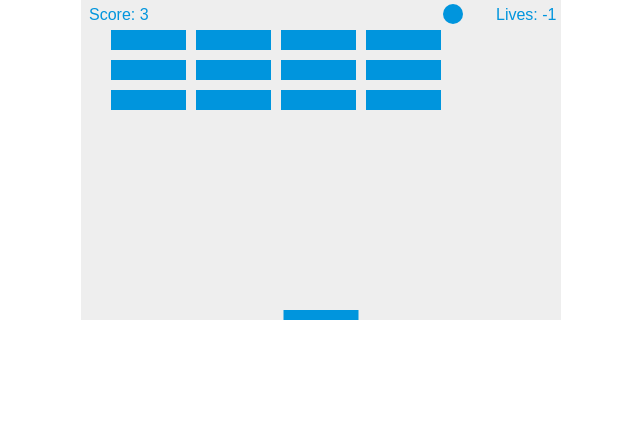
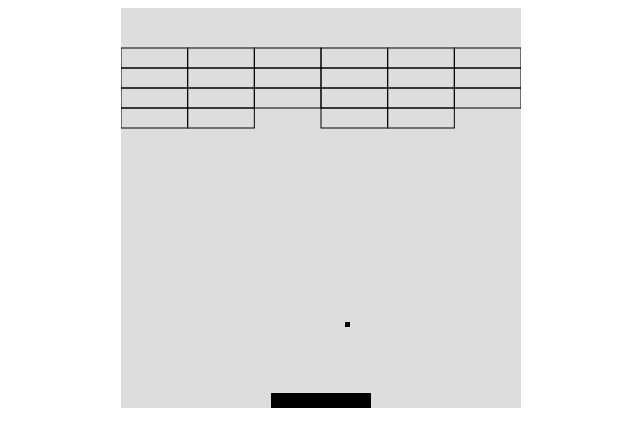
Before and after one commit to haranokengo/Javascript, a plain HTML site: page ブロック崩しゲーム(JavaScript)/index.html in a window 1280 px wide. Shown: the whole page, without its empty margins (319-959 px from the left). Drawn offline with Linux system fonts and the light colour scheme.

Commit message:
ブロック崩し改良版

```diff
--- a/ブロック崩しゲーム(JavaScript)/index.html
+++ b/ブロック崩しゲーム(JavaScript)/index.html
@@ -3,181 +3,325 @@
   <head>
     <meta charset="UTF-8" />
     <title>Gamedev Canvas Workshop</title>
-    <style>
+    <!-- <style>
       * {padding: 0; margin: 0; }
       Canvas { background: #eee; display: block; margin: 0 auto; }
-    </style>
+    </style> -->
   </head>
   <body>
-    <canvas id="myCanvas" width="480" height="320"></canvas>
+    <!-- <canvas id="myCanvas" width="480" height="320"></canvas> -->
     <script>
-      var canvas = document.getElementById("myCanvas");
-var ctx = canvas.getContext("2d");
-var ballRadius = 10;
-var x = canvas.width/2;
-var y = canvas.height-30;
-var dx = 2;
-var dy = -2;
-var paddleHeight = 10;
-var paddleWidth = 75;
-var paddleX = (canvas.width-paddleWidth)/2;
-var rightPressed = false;
-var leftPressed = false;
-var brickRowCount = 5;
-var brickColumnCount = 3;
-var brickWidth = 75;
-var brickHeight = 20;
-var brickPadding = 10;
-var brickOffsetTop = 30;
-var brickOffsetLeft = 30;
-var score = 0;
-var lives = 0;
 
-var bricks = [];
-for(var c=0; c<brickColumnCount; c++) {
-  bricks[c] = [];
-  for(var r=0; r<brickRowCount; r++) {
-    bricks[c][r] = { x: 0, y: 0, status: 1 };
+      const canvas = document.createElement('canvas');
+      const ctx = canvas.getContext('2d');
+
+      canvas.width = 400;
+      canvas.height = 400;
+
+      canvas.setAttribute('style', 'display: block; margin:0 auto; background-color: #ddd;');
+
+      document.body.appendChild(canvas);
+
+
+
+
+      const ball = {
+        x: null,
+        y: null,
+        width: 5,
+        height: 5,
+        speed: 4,
+        dx: null,
+        dy: null,
+
+        update: function() {
+          ctx.fillRect(this.x, this.y, this.width, this.height);
+          ctx.fill();
+
+
+          if(this.x < 0 || this.x > canvas.width) this.dx *= -1;
+          if(this.y < 0 || this.y > canvas.height) this.dy *= -1;
+
+          this.x += this.dx;
+          this.y += this.dy;
         }
       }
+      const paddle = {
+        x: null,
+        y: null,
+        width: 100,
+        height: 15,
+        speed: 0,
 
-document.addEventListener("keydown", keyDownHandler, false);
-document.addEventListener("keyup", keyUpHandler, false);
-document.addEventListener("mousemove", mouseMoveHandler, false);
+        update: function() {
+          ctx.fillRect(this.x, this.y, this.width, this.height);
+          ctx.fill();
 
-function keyDownHandler(e) {
-    if(e.key == "Right" || e.key == "ArrowRight") {
-        rightPressed = true;
-    }
-    else if(e.key == "Left" || e.key == "ArrowLeft") {
-        leftPressed = true;
+          this.x += this.speed;
+
         }
       }
+      const block = {
+        width: null,
+        height: 20,
+        data: [],
 
-function keyUpHandler(e) {
-    if(e.key == "Right" || e.key == "ArrowRight") {
-        rightPressed = false;
-    }
-    else if(e.key == "Left" || e.key == "ArrowLeft") {
-        leftPressed = false;
+        update: function() {
+          this.data.forEach(brick => {
+            ctx.strokeRect(brick.x, brick.y, brick.width, brick.height);
+            ctx.stroke();
+          })
         }
       }
+      const level = [
+        [0,0,0,0,0,0],
+        [0,0,0,0,0,0],
+        [1,1,1,1,1,1],
+        [1,1,1,1,1,1],
+        [1,1,1,1,1,1],
+        [1,1,1,1,1,1],
+      ]
 
-function mouseMoveHandler(e) {
-  var relativeX = e.clientX - canvas.offsetLeft;
-  if(relativeX > 0 && relativeX < canvas.width) {
-    paddleX = relativeX - paddleWidth/2;
-  }
-}
-function collisionDetection() {
-  for(var c=0; c<brickColumnCount; c++) {
-    for(var r=0; r<brickRowCount; r++) {
-      var b = bricks[c][r];
-      if(b.status == 1) {
-        if(x > b.x && x < b.x+brickWidth && y > b.y && y < b.y+brickHeight) {
-          dy = -dy;
-          b.status = 0;
-          score++;
-          if(score == brickRowCount*brickColumnCount) {
-            alert("YOU WIN, CONGRATS!");
-            document.location.reload();
+
+      const init = () => {
+        paddle.x = canvas.width / 2 - paddle.width / 2;
+        paddle.y = canvas.height - paddle.height;
+
+        ball.x = canvas.width / 2;
+        ball.y = canvas.height / 2 + 50;
+        ball.dx = ball.speed;
+        ball.dy = ball.speed;
+
+        block.width = canvas.width / level[0].length;
+
+        for(let i = 0; i < level.length; i++) {
+          for(let j = 0; j < level[i].length; j++) {
+            if(level[i][j]) {
+              block.data.push({
+                x: block.width * j,
+                y: block.height * i,
+                width: block.width,
+                height: block.height
+              })
             }
           }
         }
       }
+      const collide = (obj1, obj2) => {
+        return obj1.x < obj2.x + obj2.width &&
+               obj2.x < obj1.x + obj1.width &&
+               obj1.y < obj2.y + obj2.height &&
+               obj2.y < obj1.y + obj1.height;
+
       }
+      const loop = () => {
+        ctx.clearRect(0,0,canvas.width,canvas.height);
+
+        paddle.update();
+        ball.update();
+        block.update();
+
+        if(collide(ball, paddle)) {
+          ball.dy *= -1;
+          ball.y = paddle.y - ball.height;
         }
 
-function drawBall() {
-  ctx.beginPath();
-  ctx.arc(x, y, ballRadius, 0, Math.PI*2);
-  ctx.fillStyle = "#0095DD";
-  ctx.fill();
-  ctx.closePath();
+        block.data.forEach((brick, index) => {
+          if(collide(ball, brick)) {
+            ball.dy *= -1;
+            block.data.splice(index, 1);
           }
-function drawPaddle() {
-  ctx.beginPath();
-  ctx.rect(paddleX, canvas.height-paddleHeight, paddleWidth, paddleHeight);
-  ctx.fillStyle = "#0095DD";
-  ctx.fill();
-  ctx.closePath();
-}
-function drawBricks() {
-  for(var c=0; c<brickColumnCount; c++) {
-    for(var r=0; r<brickRowCount; r++) {
-      if(bricks[c][r].status == 1) {
-        var brickX = (r*(brickWidth+brickPadding))+brickOffsetLeft;
-        var brickY = (c*(brickHeight+brickPadding))+brickOffsetTop;
-        bricks[c][r].x = brickX;
-        bricks[c][r].y = brickY;
-        ctx.beginPath();
-        ctx.rect(brickX, brickY, brickWidth, brickHeight);
-        ctx.fillStyle = "#0095DD";
-        ctx.fill();
-        ctx.closePath();
-      }
-    }
-  }
-}
-function drawScore() {
-  ctx.font = "16px Arial";
-  ctx.fillStyle = "#0095DD";
-  ctx.fillText("Score: "+score, 8, 20);
-}
-function drawLives() {
-  ctx.font = "16px Arial";
-  ctx.fillStyle = "#0095DD";
-  ctx.fillText("Lives: "+lives, canvas.width-65, 20);
+        })
+
+        window.requestAnimationFrame(loop);
       }
 
-function draw() {
-  ctx.clearRect(0, 0, canvas.width, canvas.height);
-  drawBricks();
-  drawBall();
-  drawPaddle();
-  drawScore();
-  drawLives();
-  collisionDetection();
+      init();
+      loop();
 
-  if(x + dx > canvas.width-ballRadius || x + dx < ballRadius) {
-    dx = -dx;
-  }
-  if(y + dy < ballRadius) {
-    dy = -dy;
-  }
-  else if(y + dy > canvas.height-ballRadius) {
-    if(x > paddleX && x < paddleX + paddleWidth) {
-      dy = -dy;
-    }
-    else {
-      lives--;
-      if(!lives) {
-        alert("GAME OVER");
-        document.location.reload();
-      }
-      else {
-        x = canvas.width/2;
-        y = canvas.height-30;
-        dx = 3;
-        dy = -3;
-        paddleX = (canvas.width-paddleWidth)/2;
-      }
-    }
-  }
+      document.addEventListener('keydown', e => {
+        if(e.key == 'ArrowLeft') paddle.speed = -6;
+        if(e.key == 'ArrowRight') paddle.speed = 6;
+      });
+      document.addEventListener('keyup', () => paddle.speed = 0);
 
-  if(rightPressed && paddleX < canvas.width-paddleWidth) {
-    paddleX += 7;
-  }
-  else if(leftPressed && paddleX > 0) {
-    paddleX -= 7;
-  }
 
-  x += dx;
-  y += dy;
-  requestAnimationFrame(draw);
-}
 
-draw();
+
+
+
+
+
+
+
+
+//       var canvas = document.getElementById("myCanvas");
+// var ctx = canvas.getContext("2d");
+// var ballRadius = 10;
+// var x = canvas.width/2;
+// var y = canvas.height-30;
+// var dx = 2;
+// var dy = -2;
+// var paddleHeight = 10;
+// var paddleWidth = 75;
+// var paddleX = (canvas.width-paddleWidth)/2;
+// var rightPressed = false;
+// var leftPressed = false;
+// var brickRowCount = 5;
+// var brickColumnCount = 3;
+// var brickWidth = 75;
+// var brickHeight = 20;
+// var brickPadding = 10;
+// var brickOffsetTop = 30;
+// var brickOffsetLeft = 30;
+// var score = 0;
+// var lives = 0;
+
+// var bricks = [];
+// for(var c=0; c<brickColumnCount; c++) {
+//   bricks[c] = [];
+//   for(var r=0; r<brickRowCount; r++) {
+//     bricks[c][r] = { x: 0, y: 0, status: 1 };
+//   }
+// }
+
+// document.addEventListener("keydown", keyDownHandler, false);
+// document.addEventListener("keyup", keyUpHandler, false);
+// document.addEventListener("mousemove", mouseMoveHandler, false);
+
+// function keyDownHandler(e) {
+//     if(e.key == "Right" || e.key == "ArrowRight") {
+//         rightPressed = true;
+//     }
+//     else if(e.key == "Left" || e.key == "ArrowLeft") {
+//         leftPressed = true;
+//     }
+// }
+
+// function keyUpHandler(e) {
+//     if(e.key == "Right" || e.key == "ArrowRight") {
+//         rightPressed = false;
+//     }
+//     else if(e.key == "Left" || e.key == "ArrowLeft") {
+//         leftPressed = false;
+//     }
+// }
+
+// function mouseMoveHandler(e) {
+//   var relativeX = e.clientX - canvas.offsetLeft;
+//   if(relativeX > 0 && relativeX < canvas.width) {
+//     paddleX = relativeX - paddleWidth/2;
+//   }
+// }
+// function collisionDetection() {
+//   for(var c=0; c<brickColumnCount; c++) {
+//     for(var r=0; r<brickRowCount; r++) {
+//       var b = bricks[c][r];
+//       if(b.status == 1) {
+//         if(x > b.x && x < b.x+brickWidth && y > b.y && y < b.y+brickHeight) {
+//           dy = -dy;
+//           b.status = 0;
+//           score++;
+//           if(score == brickRowCount*brickColumnCount) {
+//             alert("YOU WIN, CONGRATS!");
+//             document.location.reload();
+//           }
+//         }
+//       }
+//     }
+//   }
+// }
+
+// function drawBall() {
+//   ctx.beginPath();
+//   ctx.arc(x, y, ballRadius, 0, Math.PI*2);
+//   ctx.fillStyle = "#0095DD";
+//   ctx.fill();
+//   ctx.closePath();
+// }
+// function drawPaddle() {
+//   ctx.beginPath();
+//   ctx.rect(paddleX, canvas.height-paddleHeight, paddleWidth, paddleHeight);
+//   ctx.fillStyle = "#0095DD";
+//   ctx.fill();
+//   ctx.closePath();
+// }
+// function drawBricks() {
+//   for(var c=0; c<brickColumnCount; c++) {
+//     for(var r=0; r<brickRowCount; r++) {
+//       if(bricks[c][r].status == 1) {
+//         var brickX = (r*(brickWidth+brickPadding))+brickOffsetLeft;
+//         var brickY = (c*(brickHeight+brickPadding))+brickOffsetTop;
+//         bricks[c][r].x = brickX;
+//         bricks[c][r].y = brickY;
+//         ctx.beginPath();
+//         ctx.rect(brickX, brickY, brickWidth, brickHeight);
+//         ctx.fillStyle = "#0095DD";
+//         ctx.fill();
+//         ctx.closePath();
+//       }
+//     }
+//   }
+// }
+// function drawScore() {
+//   ctx.font = "16px Arial";
+//   ctx.fillStyle = "#0095DD";
+//   ctx.fillText("Score: "+score, 8, 20);
+// }
+// function drawLives() {
+//   ctx.font = "16px Arial";
+//   ctx.fillStyle = "#0095DD";
+//   ctx.fillText("Lives: "+lives, canvas.width-65, 20);
+// }
+
+// function draw() {
+//   ctx.clearRect(0, 0, canvas.width, canvas.height);
+//   drawBricks();
+//   drawBall();
+//   drawPaddle();
+//   drawScore();
+//   drawLives();
+//   collisionDetection();
+
+//   if(x + dx > canvas.width-ballRadius || x + dx < ballRadius) {
+//     dx = -dx;
+//   }
+//   if(y + dy < ballRadius) {
+//     dy = -dy;
+//   }
+//   else if(y + dy > canvas.height-ballRadius) {
+//     if(x > paddleX && x < paddleX + paddleWidth) {
+//       dy = -dy;
+//     }
+//     else {
+//       lives--;
+//       if(!lives) {
+//         alert("GAME OVER");
+//         document.location.reload();
+//       }
+//       else {
+//         x = canvas.width/2;
+//         y = canvas.height-30;
+//         dx = 3;
+//         dy = -3;
+//         paddleX = (canvas.width-paddleWidth)/2;
+//       }
+//     }
+//   }
+
+//   if(rightPressed && paddleX < canvas.width-paddleWidth) {
+//     paddleX += 7;
+//   }
+//   else if(leftPressed && paddleX > 0) {
+//     paddleX -= 7;
+//   }
+
+//   x += dx;
+//   y += dy;
+//   requestAnimationFrame(draw);
+// }
+
+// draw();
     </script>
   </body>
 </html>
```
Lines whose indentation alone changed are shown as unchanged.
